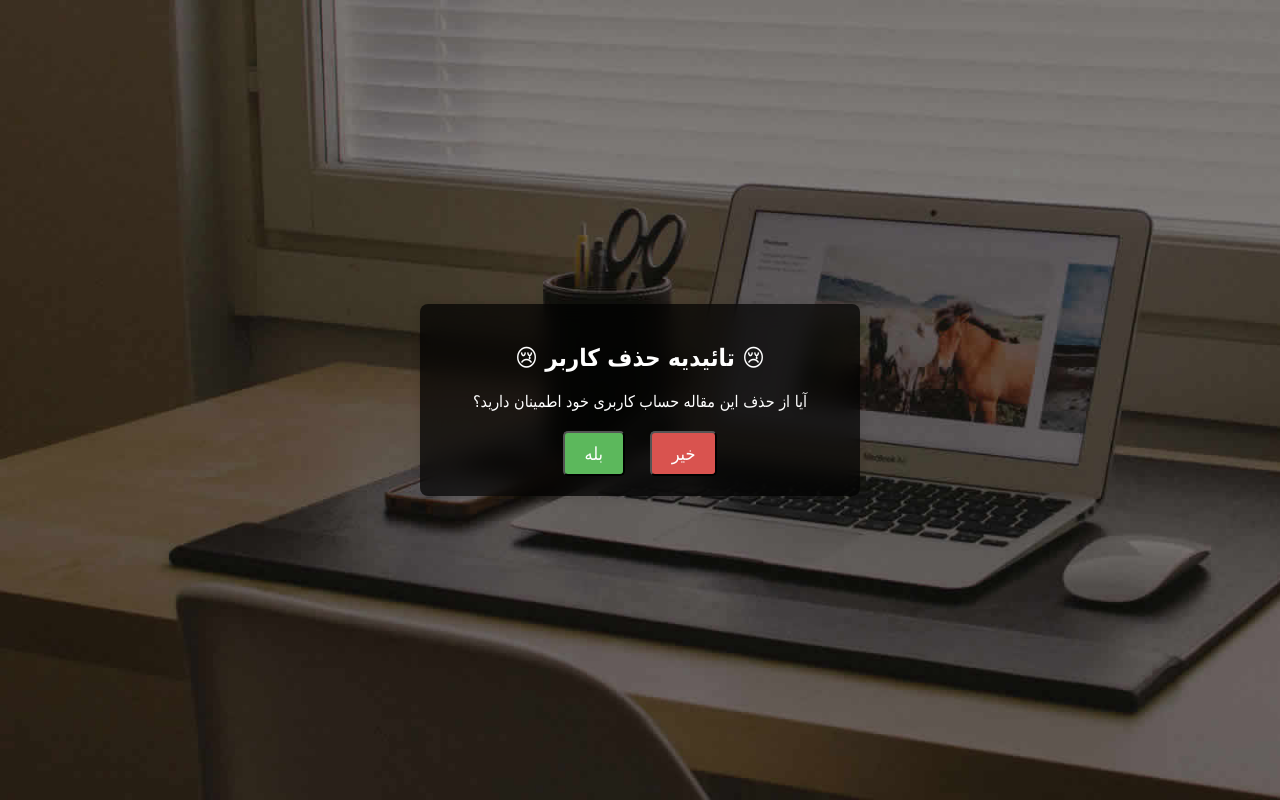
After one commit to alijaberi7975/blog2, a Django app: page /account/deleteaccount/1 in a window 1280 px wide. The commit adds this page. Run offline with Django 5.2, Linux system fonts and the light colour scheme; the visitor is signed in with stand-in values (Sample User, id 1); some libraries are stand-ins or nearby versions.

Commit message:
add remove user with send code and improve register(sned email when user is register

```diff
--- a/account/admin.py
+++ b/account/admin.py
@@ -1,7 +1,7 @@
 from django.contrib import admin
 from django.contrib.auth.models import Group
 from django.contrib.auth.admin import UserAdmin as BaseUserAdmin
-from account.models import User, RequestAnArticle
+from account.models import User, RequestAnArticle, VerificationCode
 from account.form import UserChangeForm, UserCreationForm
 from article.models import FavoriteArticle
 
@@ -40,3 +40,5 @@ admin.site.register(User, UserAdmin)
 admin.site.unregister(Group)
 
 admin.site.register(RequestAnArticle)
+
+admin.site.register(VerificationCode)
--- a/account/models.py
+++ b/account/models.py
@@ -1,5 +1,4 @@
-import time
-
+from django.utils import timezone
 from django.db import models
 from django.contrib.auth.models import BaseUserManager, AbstractBaseUser, PermissionsMixin
 
@@ -72,3 +71,20 @@ class RequestAnArticle(models.Model):
     class Meta:
         verbose_name = ' درخواست نوسیندگی'
         verbose_name_plural = " درخواست ها"
+
+
+class VerificationCode(models.Model):
+    user = models.ForeignKey(User, on_delete=models.CASCADE)
+    code = models.CharField(max_length=6, unique=True)
+    expiration_time = models.DateTimeField()
+    token = models.CharField(max_length=20)
+
+    def is_expired(self):
+        return timezone.now() > self.expiration_time
+
+    def __str__(self):
+        return self.user.email + " - " + self.code
+
+    class Meta:
+        verbose_name = "رمز تاییدیه "
+        verbose_name_plural = "رمزهای تاییدیه"
--- /dev/null
+++ b/account/templates/account/Delete_User.html
@@ -0,0 +1,88 @@
+{% load static %}
+<!DOCTYPE html>
+<html lang="en">
+<head>
+    <meta charset="UTF-8">
+    <meta name="viewport" content="width=device-width, initial-scale=1.0">
+    <title>Delete user</title>
+    <style>
+        h1, h2, h3, h4, h5, h6 {
+            font-family: 'B Nazanin', Tahoma, Arial, sans-serif;
+            font-weight: bold;
+        }
+
+        body {
+            background-image: url('{% static 'img/home-bg.jpg' %}');
+            background-size: cover;
+            font-family: 'B Nazanin', Tahoma, Arial, sans-serif;
+            margin: 0;
+            display: flex;
+            height: 100vh;
+            justify-content: center;
+            align-items: center;
+        }
+
+        .confirmation-form {
+            background: rgba(0, 0, 0, 0.7);
+            border-radius: 8px;
+            box-shadow: 0 0 10px rgba(0, 0, 0, 0.1);
+            padding: 20px;
+            color: white;
+            width: 80%; /* Adjust the width as needed */
+            max-width: 400px;
+            text-align: center;
+            backdrop-filter: blur(10px);
+        }
+
+        h2 {
+            color: #ffffff;
+        }
+
+        .confirmation-buttons {
+            margin-top: 20px;
+        }
+
+        .confirm-button, .cancel-button {
+            padding: 10px 20px;
+            font-size: 18px;
+            cursor: pointer;
+            border-radius: 5px;
+            margin: 0 10px;
+            transition: background-color 0.3s ease, color 0.3s ease;
+        }
+
+        .confirm-button {
+            background-color: #5cb85c;
+            color: #fff;
+            font-family: 'B Nazanin', Tahoma, Arial, sans-serif;
+        }
+
+        .cancel-button {
+            background-color: #d9534f;
+            color: #fff;
+            font-family: 'B Nazanin', Tahoma, Arial, sans-serif;
+        }
+
+        {#.confirm-button:hover, .cancel-button:hover {#}
+        {#    background-color: #4cae4c;#}
+        {
+        #}#}
+    </style>
+</head>
+<body>
+
+<div class="confirmation-form">
+    <h2>😢 تائیدیه حذف کاربر 😢</h2>
+    <p> آیا از حذف این مقاله حساب کاربری خود اطمینان دارید؟</p>
+    <form id="deleteForm" action="{% url 'account:delete_account' user.id %}" method="POST">
+        {% csrf_token %}
+        <input type="hidden" name="article_id" value="{{ user.id }}">
+        <div class="confirmation-buttons">
+            <button type="submit" name="confirm" class="confirm-button">بله</button>
+            <button type="submit" name="cancel" class="cancel-button">خیر</button>
+        </div>
+    </form>
+
+</div>
+</body>
+</html>
--- a/account/templates/account/Profile.html
+++ b/account/templates/account/Profile.html
@@ -50,8 +50,7 @@
             display: block;
             padding: 5px;
             border-radius: 5px;
-            {#background-color: #475248;#}
-            color: white;
+        {#background-color: #475248;#} color: white;
             transition: background-color 0.3s ease;
         }
 
@@ -131,6 +130,7 @@
     {#    <p dir="rtl">تاریخ تولد: 01/01/1990</p>#}
     <a href="{% url 'account:edit_profile' user.id %}" class="edit-button">ویرایش اطلاعات</a>
     <a href="{% url 'account:change_password' %}" class="edit-button">تغییر گذرواژه</a>
+    <a  style="background-color: red" href="{% url 'account:delete_account' user.id %}" class="edit-button">حدف حساب کاربری</a>
 
 </div>
 </body>
--- a/account/urls.py
+++ b/account/urls.py
@@ -1,7 +1,7 @@
 from django.urls import path
 from account.views import LoginView, LogoutView, RegisterView, PasswordResetView, PasswordResetDoneView, \
     PasswordResetConfirmView, PasswordResetCompleteView, Profile, AddArticle, UserArticleList, EssayWriterForm, \
-    EditArticle, DeleteArticle, EditProfile, PasswordChange, FavoriteArticleList
+    EditArticle, DeleteArticle, EditProfile, PasswordChange, FavoriteArticleList, DeleteAccount
 from django.contrib.auth import views as auth_views
 
 app_name = 'account'
@@ -24,4 +24,5 @@ urlpatterns = [
     path('editprofile/<int:pk>', EditProfile.as_view(), name='edit_profile'),
     path('change_password', PasswordChange.as_view(), name='change_password'),
     path('favoritearticle', FavoriteArticleList.as_view(), name='favorite_article'),
+    path('deleteaccount/<int:pk>', DeleteAccount.as_view(), name='delete_account'),
 ]
--- a/account/views.py
+++ b/account/views.py
@@ -1,3 +1,6 @@
+import random
+import string
+
 from django.contrib.auth import authenticate, login, logout
 from django.contrib.auth.forms import PasswordChangeForm
 from django.contrib.auth.mixins import LoginRequiredMixin
@@ -10,8 +13,11 @@ from django.urls import reverse_lazy
 from django.views import View
 from django.views.generic import ListView
 from account.form import RegisterForm, AddArticleForm, EditProfileForm, EditArticleForm
-from account.models import User, RequestAnArticle
+from account.models import User, RequestAnArticle, VerificationCode
 from article.models import Article, FavoriteArticle
+import uuid
+from django.utils import timezone
+from django.core.mail import send_mail
 
 
 # -----------------------------------------------------------------------------
@@ -63,6 +69,15 @@ class RegisterView(View):
             full_name = form.cleaned_data.get('full_name')
             password = form.cleaned_data.get('password')
             User.objects.create_user(email=email, full_name=full_name, password=password)
+            # ارسال ایمیل خوشامدگویی
+            subject = 'خوش امد گویی به blog2'
+            message = f"کاربر عزیز {full_name} به وبسایت ما خوش اومدی " \
+                      f"اگر این ایمیل را دریافت کردی یعنی ثبت نام شما در سایت موفقیت امیز بوده و شما میتوانید با واردن شدن به حساب کاربری خود از امکانات سایت بهرمند بشید و به جدیدترین مقالات روز دنیا دسترسی داشته باشید " \
+                      f"همچنین اگر شما در علاقه مند نوشتن مقالات هستید میتوانید از پروفایل کاربری خود درخواست مقاله نویسی بدهید تا کارشناسان ما بعد از بررسی درخواست شما دسترسی مقاله نوشتن را به شما بدهند " \
+                      f"ممنون که ما را انتخاب کردید موفق باشد"
+            from_email = 'alijaberi279@gmail.com'  # آدرس ایمیل خود را وارد کنید
+            to_email = email
+            send_mail(subject, message, from_email, [to_email], fail_silently=False)
             return redirect('account:login')
         else:
             return render(request, "account/Register.html", context={"form": form})
@@ -232,3 +247,58 @@ class EssayWriterForm(LoginRequiredMixin, View):
             return render(request, 'account/Essay_writer_form.html', {'massage': massage})
         massage = 'متن درخواست را پر کنید'
         return render(request, 'account/Essay_writer_form.html', {'massage': massage})
+
+
+# ------------------------------------------------
+
+
+class DeleteAccount(LoginRequiredMixin, View):
+    def get(self, request, pk):
+        user = request.user
+        return render(request, 'account/Delete_User.html', {'user': user})
+
+    def post(self, request, pk):
+        user = User.objects.get(id=pk)
+
+        if 'confirm' in request.POST:
+            # تولید یک کد یکتا با استفاده از uuid
+            verification_code = ''.join([str(random.randint(0, 9)) for _ in range(6)])
+
+            # ایجاد توکن 20 کاراکتری یکتا
+            token = ''.join(random.choices(string.ascii_letters + string.digits, k=20))
+
+            # حذف کدهای قدیمی‌تر از دیتابیس
+            VerificationCode.objects.filter(expiration_time__lt=timezone.now()).delete()
+
+            # ذخیره کد و توکن در مدل VerificationCode
+            expiration_time = timezone.now() + timezone.timedelta(minutes=2)
+            verification_obj = VerificationCode(user=user, code=verification_code, expiration_time=expiration_time,
+                                                token=token)
+            verification_obj.save()
+
+            # ارسال کد تأیید و توکن از طریق ایمیل
+            subject = 'کد تأیید حذف حساب کاربری'
+            message = f'کاربر گرامی، کد تائیدیه حذف حساب کاربری شما: {verification_code}'
+            from_email = 'alijaberi279@gmail.com'  # آدرس ایمیل خود را وارد کنید
+            to_email = user.email
+            send_mail(subject, message, from_email, [to_email], fail_silently=False)
+
+            massage = "کد تایید را به ایمیل شما ارسال کردیم لطفا در هنگام انجام عملیات صفحه را رفرش نکید"
+            return render(request, 'account/Confrim_Delete_User.html',
+                          {'user': user, 'token': token, "massage": massage})
+
+        elif 'remove' in request.POST:
+            user = request.user
+            code = code = request.POST.get('verification_code')
+            verification = VerificationCode.objects.filter(user=request.user, token=request.POST.get('token')).first()
+            if code == verification.code:
+                user.delete()
+                verification.delete()
+                return redirect('article:home')
+            else:
+                massage = "کد وارد شده اشتباه است "
+                return render(request, 'account/Confrim_Delete_User.html',
+                              {'user': user, 'token': verification.token, "massage": massage})
+        elif 'cancel' in request.POST:
+            return redirect("account:profile")
+        return redirect("account:profile")
--- a/blog_02/settings.py
+++ b/blog_02/settings.py
@@ -137,7 +137,6 @@ LOGIN_URL = 'login/'
 
 CRISPY_TEMPLATE_PACK = 'bootstrap4'
 
-
 # EMAIL_BACKEND = "django.core.mail.backends.console.EmailBackend"
 EMAIL_BACKEND = 'django.core.mail.backends.smtp.EmailBackend'
 EMAIL_HOST = 'smtp.gmail.com'
```
Also changed, not shown: account/templates/account/Confrim_Delete_User.html (added, +194 -0 lines), account/migrations/0006_alter_user_image_verificationcode.py (added), account/migrations/0007_verificationcode_token.py (added).
